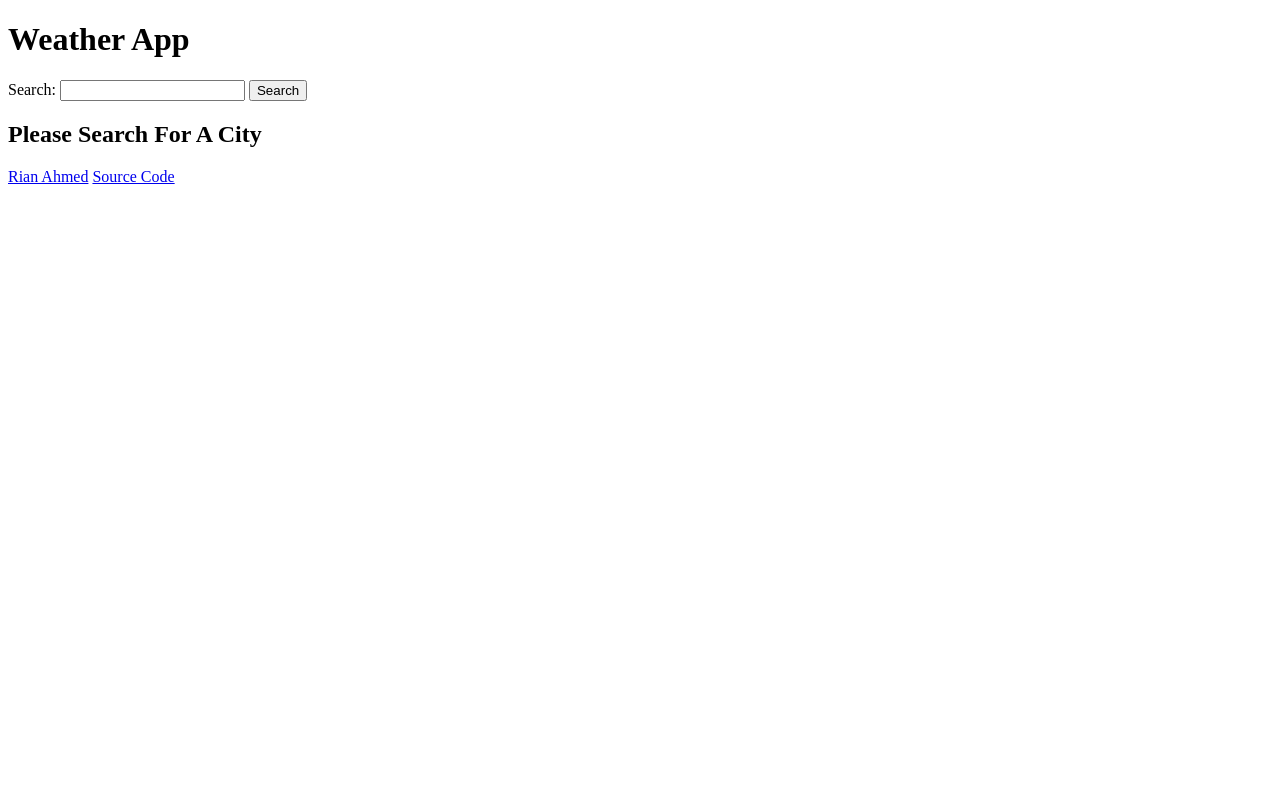
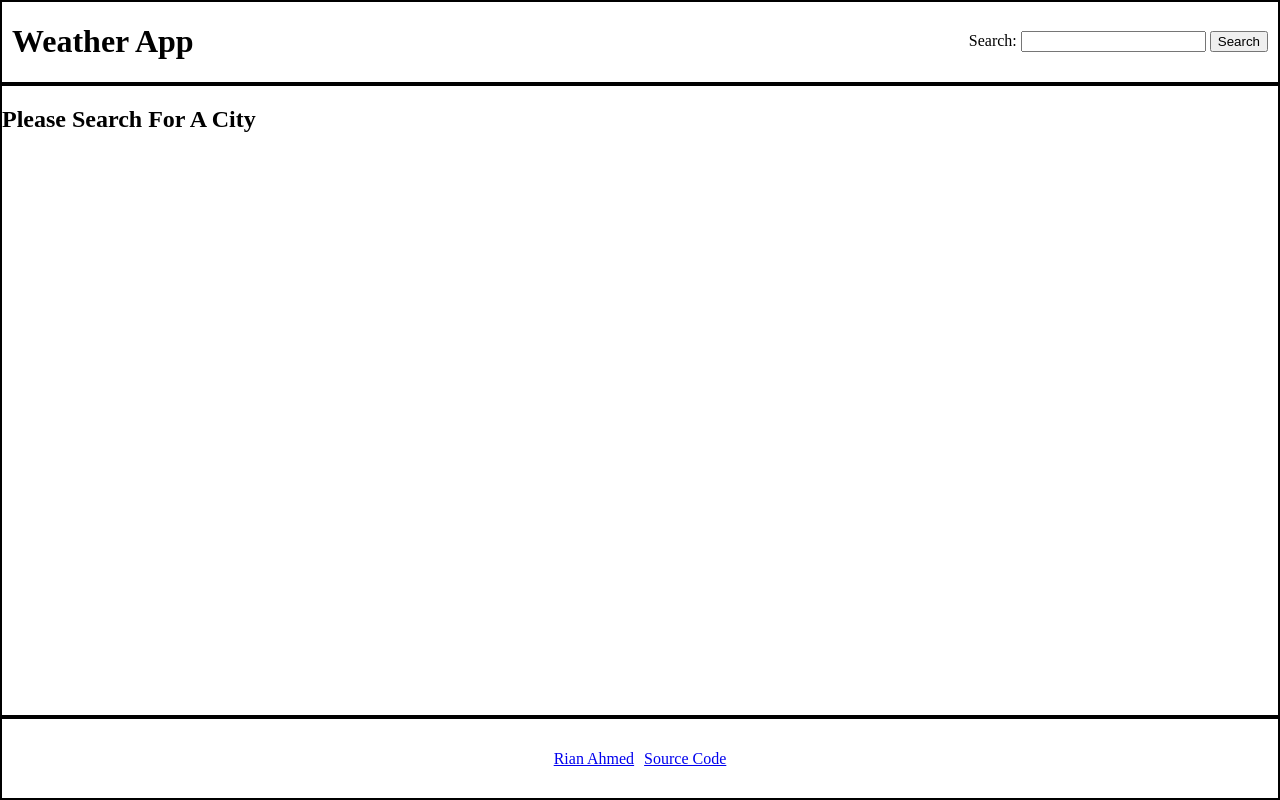
Before and after one commit to RianAhmedWork/odin-weather-app, a website built with webpack: page src/index.html in a window 1280 px wide. Built offline with nearby package versions, Linux system fonts and the light colour scheme.

Commit message:
add attribute to links, add css to html file

```diff
--- a/src/index.html
+++ b/src/index.html
@@ -20,8 +20,9 @@
         <h2>Please Search For A City</h2>
     </main>
     <footer>
-        <a href="https://github.com/RianAhmedWork">Rian Ahmed</a>
-        <a href="https://github.com/RianAhmedWork/odin-weather-app">Source Code</a>
+        <a href="https://github.com/RianAhmedWork" target="_blank" rel="norefferer noopener">Rian Ahmed</a>
+        <a href="https://github.com/RianAhmedWork/odin-weather-app" target="_blank" rel="norefferer noopener">Source
+            Code</a>
     </footer>
 </body>
 
--- a/src/styles/main.css
+++ b/src/styles/main.css
@@ -0,0 +1,34 @@
+html,
+body {
+  height: 100%;
+  margin: 0;
+}
+
+body {
+  display: flex;
+  flex-direction: column;
+}
+
+body > * {
+  border: 2px solid black;
+}
+
+header {
+  flex: 1 1 0;
+  display: flex;
+  justify-content: space-between;
+  align-items: center;
+  padding: 0 10px;
+}
+
+main {
+  flex: 8 1 0;
+}
+
+footer {
+  flex: 1 1 0;
+  display: flex;
+  justify-content: center;
+  align-items: center;
+  gap: 10px;
+}
```
